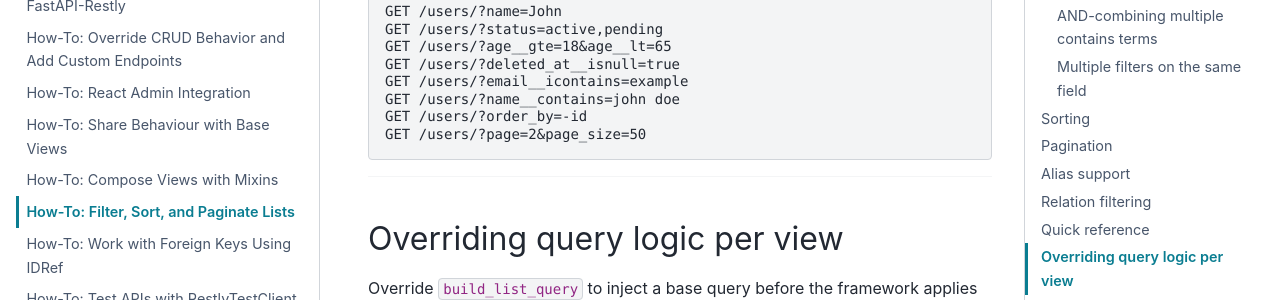
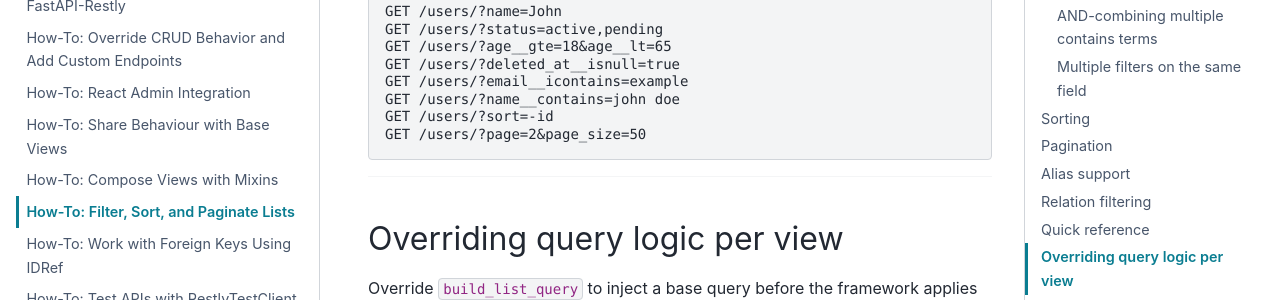
Before and after one commit to rjprins/fastapi-restly, a Sphinx documentation site: the page built from docs/howto_query_modifiers.md, in a window 1280 px wide and 900 px high, scrolled down 4929 px. Shown: the part 257-557 px from the top of the window. Built offline with Sphinx 7.4.7 and the PyData theme 0.15.4, drawn with Linux system fonts in a browser that asks for light colours; some of the changed text lies outside the part shown.

Commit message:
Use sort for list ordering parameter

````diff
--- a/docs/howto_query_modifiers.md
+++ b/docs/howto_query_modifiers.md
@@ -118,14 +118,14 @@
 
 ## Sorting
 
-Use the `order_by` parameter with comma-separated field names. Prefix
+Use the `sort` parameter with comma-separated field names. Prefix
 with `-` for descending:
 
 ```text
-GET /users/?order_by=-created_at,name
+GET /users/?sort=-created_at,name
 ```
 
-> **Default ordering:** When no `order_by` parameter is given and the
+> **Default ordering:** When no `sort` parameter is given and the
 > model has an `id` column, the framework automatically applies
 > `ORDER BY id ASC`. Models without an `id` column return results in an
 > unspecified order.
@@ -220,7 +220,7 @@
 GET /users/?deleted_at__isnull=true
 GET /users/?email__icontains=example
 GET /users/?name__contains=john doe
-GET /users/?order_by=-id
+GET /users/?sort=-id
 GET /users/?page=2&page_size=50
 ```
 
````
Also changed, not shown: README.md (+1 -1 lines), docs/api_reference.md (+1 -1 lines), docs/technical_details.md (+1 -1 lines), docs/tutorial.md (+1 -1 lines), 4 other files.
